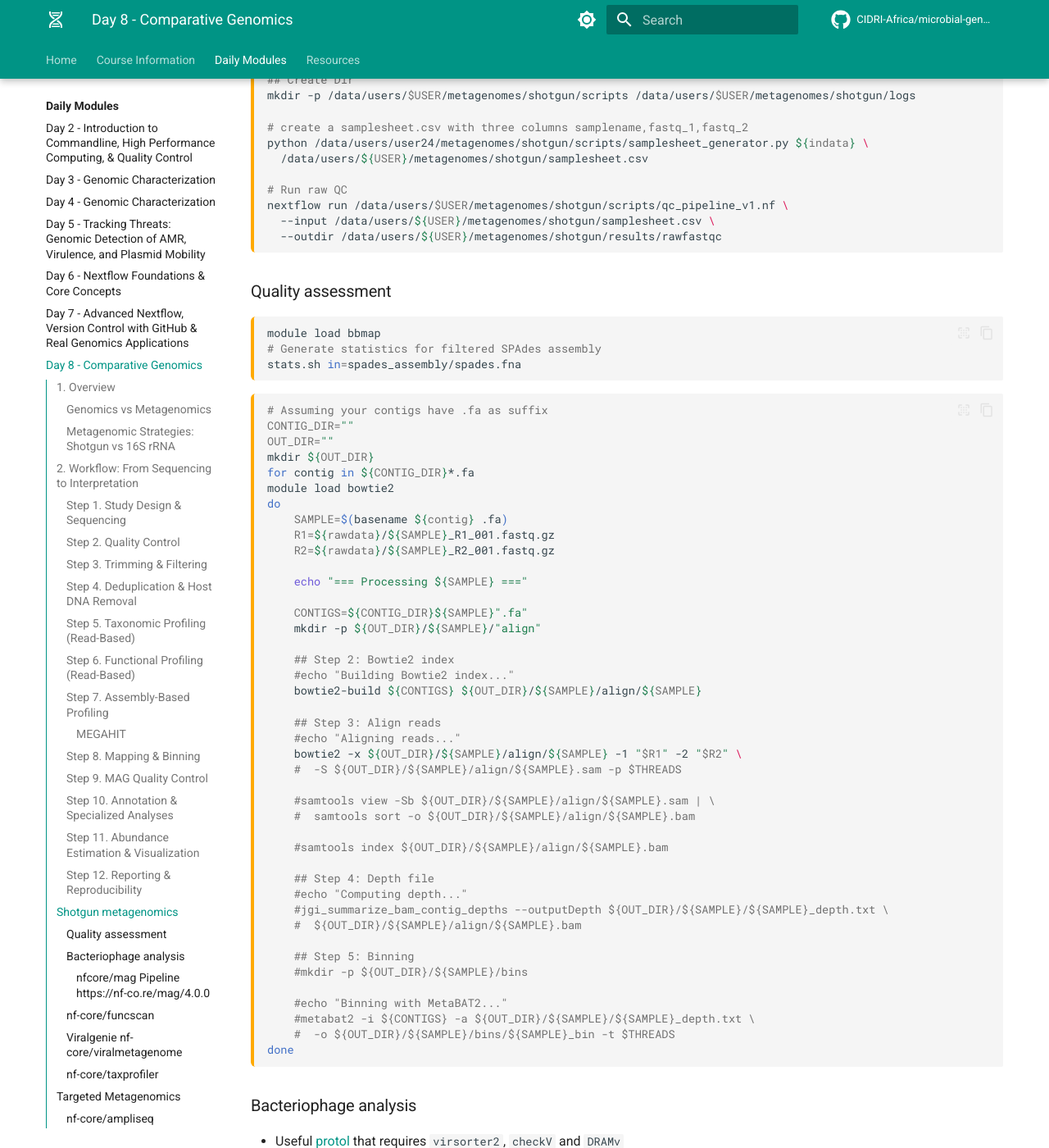
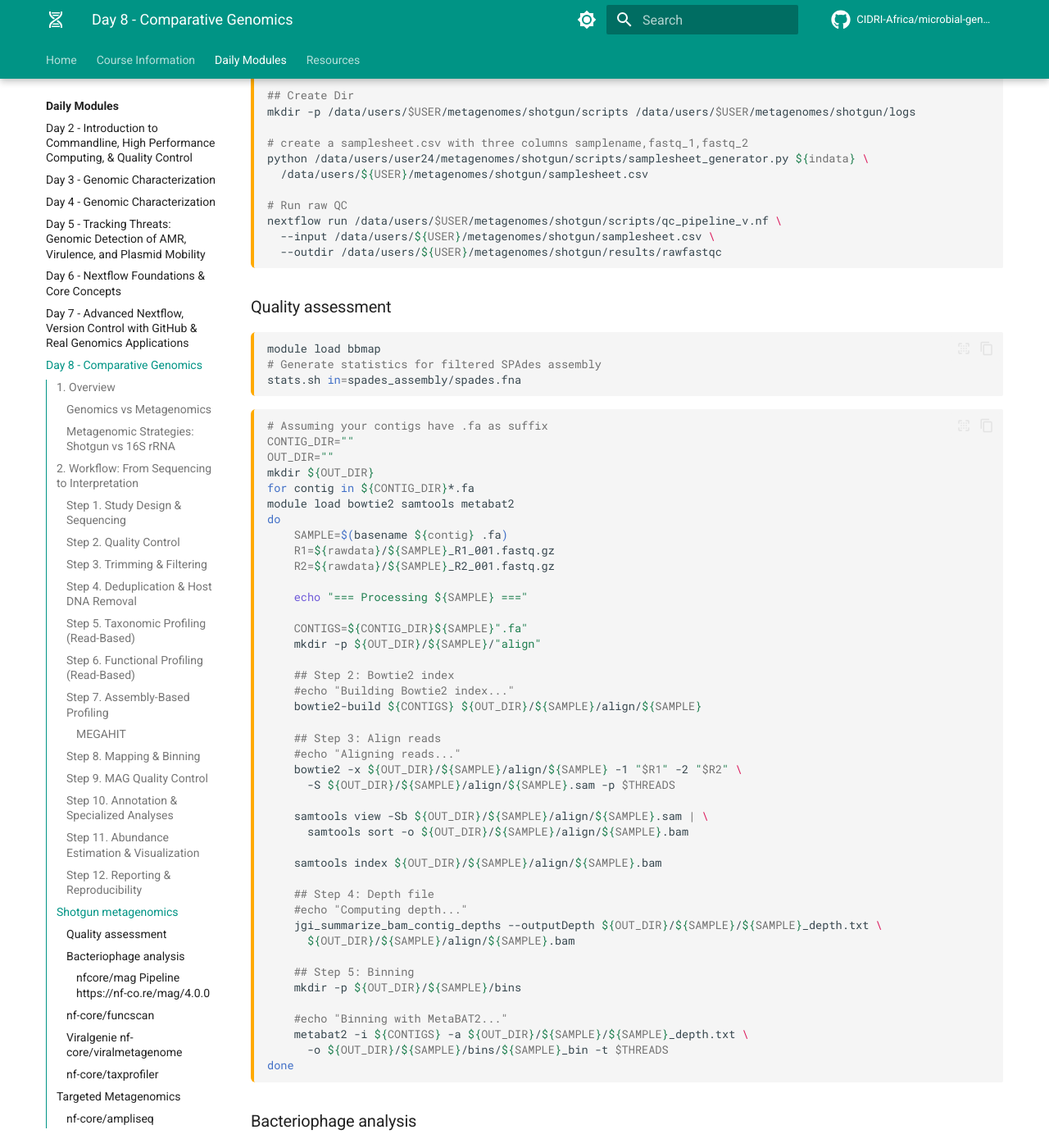
Before and after one commit to mamanambiya/microbial-genomics-training, an MkDocs documentation site: the page built from docs_src/modules/day8/index.md, in a window 1280 px wide and 1400 px high, scrolled down 8050 px. Shown: the whole window at 82% size. Built offline with MkDocs 1.6.1 and Material for MkDocs 9.7.7, drawn with Linux system fonts in a browser that asks for light colours; comment, search, counter and statistics services are not loaded.

Commit message:
Update index.md

````diff
--- a/docs_src/modules/day8/index.md
+++ b/docs_src/modules/day8/index.md
@@ -368,7 +368,8 @@
 module load multiqc
 
 # Data directory
-indata="/data/users/user29/metagenomes/shotgun/"
+#indata="/data/users/user29/metagenomes/shotgun/"
+indata="/data/users/"
 
 ## Create Dir
 mkdir -p /data/users/$USER/metagenomes/shotgun/scripts /data/users/$USER/metagenomes/shotgun/logs
@@ -378,7 +379,7 @@
   /data/users/${USER}/metagenomes/shotgun/samplesheet.csv
 
 # Run raw QC
-nextflow run /data/users/$USER/metagenomes/shotgun/scripts/qc_pipeline_v1.nf \
+nextflow run /data/users/$USER/metagenomes/shotgun/scripts/qc_pipeline_v.nf \
   --input /data/users/${USER}/metagenomes/shotgun/samplesheet.csv \
   --outdir /data/users/${USER}/metagenomes/shotgun/results/rawfastqc
 ```
@@ -396,7 +397,7 @@
 OUT_DIR=""
 mkdir ${OUT_DIR}
 for contig in ${CONTIG_DIR}*.fa
-module load bowtie2
+module load bowtie2 samtools metabat2
 do
     SAMPLE=$(basename ${contig} .fa)
     R1=${rawdata}/${SAMPLE}_R1_001.fastq.gz
@@ -414,24 +415,24 @@
     ## Step 3: Align reads
     #echo "Aligning reads..."
     bowtie2 -x ${OUT_DIR}/${SAMPLE}/align/${SAMPLE} -1 "$R1" -2 "$R2" \
-    #  -S ${OUT_DIR}/${SAMPLE}/align/${SAMPLE}.sam -p $THREADS
+      -S ${OUT_DIR}/${SAMPLE}/align/${SAMPLE}.sam -p $THREADS
 
-    #samtools view -Sb ${OUT_DIR}/${SAMPLE}/align/${SAMPLE}.sam | \
-    #  samtools sort -o ${OUT_DIR}/${SAMPLE}/align/${SAMPLE}.bam
+    samtools view -Sb ${OUT_DIR}/${SAMPLE}/align/${SAMPLE}.sam | \
+      samtools sort -o ${OUT_DIR}/${SAMPLE}/align/${SAMPLE}.bam
 
-    #samtools index ${OUT_DIR}/${SAMPLE}/align/${SAMPLE}.bam
+    samtools index ${OUT_DIR}/${SAMPLE}/align/${SAMPLE}.bam
 
     ## Step 4: Depth file
     #echo "Computing depth..."
-    #jgi_summarize_bam_contig_depths --outputDepth ${OUT_DIR}/${SAMPLE}/${SAMPLE}_depth.txt \
-    #  ${OUT_DIR}/${SAMPLE}/align/${SAMPLE}.bam
+    jgi_summarize_bam_contig_depths --outputDepth ${OUT_DIR}/${SAMPLE}/${SAMPLE}_depth.txt \
+      ${OUT_DIR}/${SAMPLE}/align/${SAMPLE}.bam
 
     ## Step 5: Binning
-    #mkdir -p ${OUT_DIR}/${SAMPLE}/bins
+    mkdir -p ${OUT_DIR}/${SAMPLE}/bins
 
     #echo "Binning with MetaBAT2..."
-    #metabat2 -i ${CONTIGS} -a ${OUT_DIR}/${SAMPLE}/${SAMPLE}_depth.txt \
-    #  -o ${OUT_DIR}/${SAMPLE}/bins/${SAMPLE}_bin -t $THREADS
+    metabat2 -i ${CONTIGS} -a ${OUT_DIR}/${SAMPLE}/${SAMPLE}_depth.txt \
+      -o ${OUT_DIR}/${SAMPLE}/bins/${SAMPLE}_bin -t $THREADS
 done
 ```
 
````
